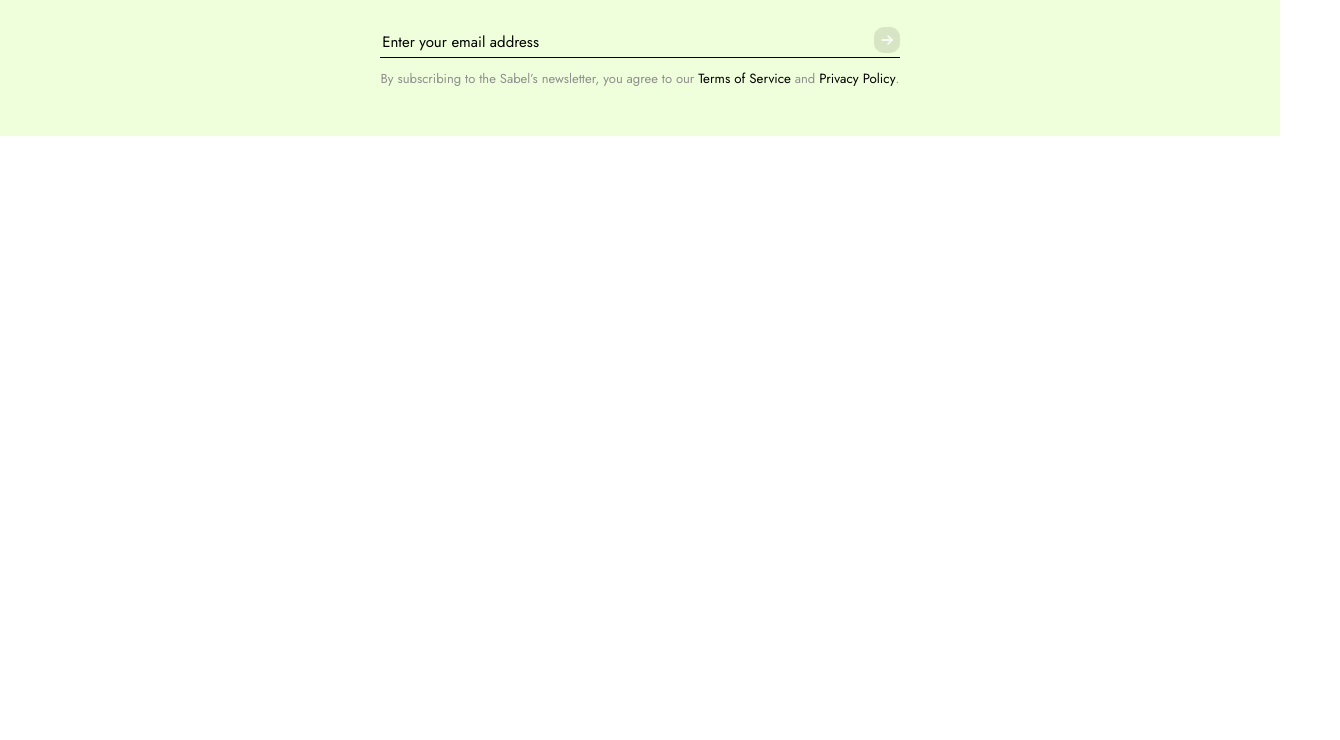
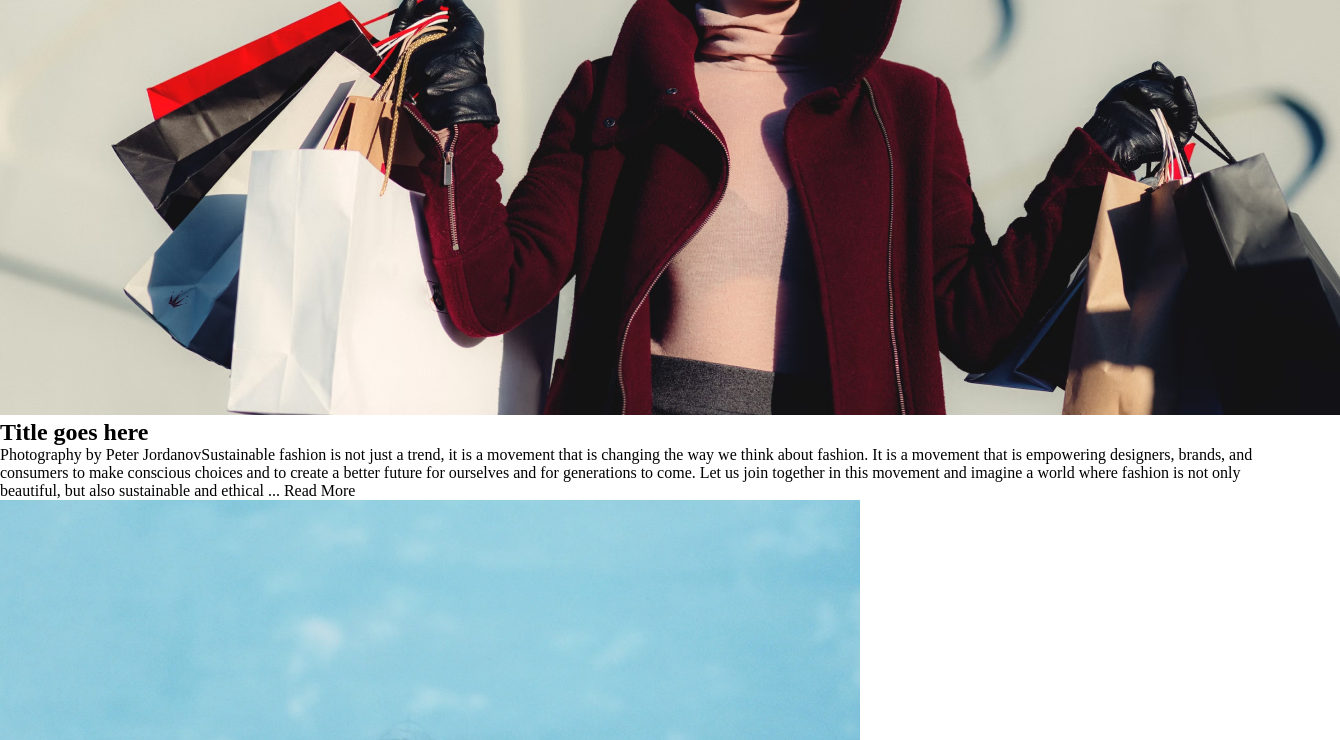
Before and after one commit to Damileee/sabel-blog, a React (Create React App) app: page / in a window 1280 px wide. Shown: the part 504-1244 px from the top of the page, 1340 px wide, since content can reach past the window. Before the commit the page ends 800 px from the top, so only its background shows below. Built offline with nearby package versions, Linux system fonts and the light colour scheme.

Commit message:
Chore: working on the homepage section

```diff
--- a/src/components/pages/Home.jsx
+++ b/src/components/pages/Home.jsx
@@ -1,13 +1,36 @@
 import DefaultLayout from "../../layout/Default";
+import FirstImg from "../../assets/images/homefirstimg.png";
+import FlexImgOne from "../../assets/images/fleximg1.png";
+import FlexImgTwo from "../../assets/images/fleximg2.png";
+import FlexImgThree from "../../assets/images/fleximg3.png";
 
 const Home = () => {
   return (
     <DefaultLayout>
       <div>
         <h1>This month’s finest</h1>
+        <div>
+          <img src={FirstImg} alt="" />
+        </div>
+        <h2>Title goes here</h2>
+        <span>Photography by Peter Jordanov</span>
+        <span>
+          Sustainable fashion is not just a trend, it is a movement that is
+          changing the way we think about fashion. It is a movement that is
+          empowering designers, brands, and consumers to make conscious choices
+          and to create a better future for ourselves and for generations to
+          come. Let us join together in this movement and imagine a world where
+          fashion is not only beautiful, but also sustainable and ethical ...
+          Read More
+        </span>
+        <div>
+          <img src={FlexImgOne} alt="" />
+          <img src={FlexImgTwo} alt="" />
+          <img src={FlexImgThree} alt="" />
+        </div>
       </div>
     </DefaultLayout>
   );
-}
+};
 
 export default Home;
```
Lines whose indentation alone changed are shown as unchanged.
